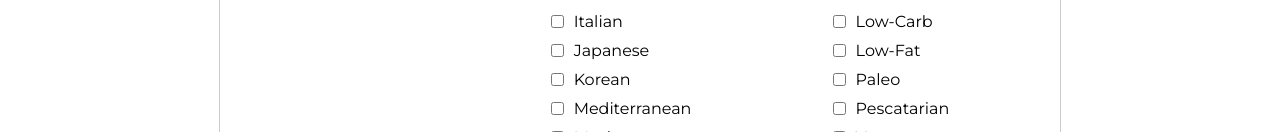
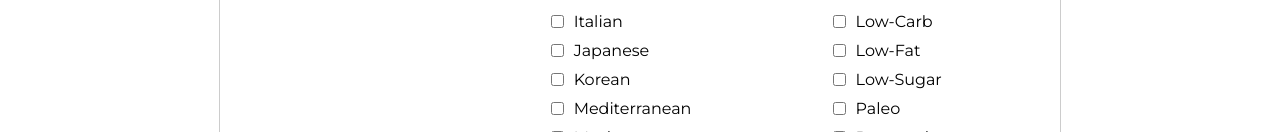
Before and after one commit to kurtmgray/pantry, a Next.js app: page /recipes in a window 1280 px wide. Shown: the part 668-800 px from the top of the page. Built offline with nearby package versions, Linux system fonts and the light colour scheme; no server answers.

Commit message:
form work

```diff
--- a/app/recipes/components/OptionsList.tsx
+++ b/app/recipes/components/OptionsList.tsx
@@ -2,7 +2,7 @@ import { ChangeEvent } from "react";
 import styles from "../Recipes.module.css";
 
 type Props = {
-  title: string;
+  title: CheckboxNames;
   handleCheckboxChange: (event: ChangeEvent<HTMLInputElement>) => void;
   formatTitle: (title: string) => string;
   options: string[];
@@ -25,7 +25,7 @@ export default function OptionsList({
               type="checkbox"
               name={title}
               value={option}
-              checked={promptParams.cuisines.includes(option)}
+              checked={promptParams[title].includes(option)}
               onChange={handleCheckboxChange}
             />
             {option}
--- a/app/recipes/components/RecipeSearch.tsx
+++ b/app/recipes/components/RecipeSearch.tsx
@@ -1,5 +1,5 @@
 "use client";
-import React, { ChangeEvent, FormEvent, useState } from "react";
+import React, { ChangeEvent, FormEvent, useEffect, useState } from "react";
 import { getNewRecipe } from "@/app/services/api/getNewRecipe";
 import { camelCaseToWords } from "@/app/utils/camelCaseToWords";
 import RecipeCard from "@/app/components/RecipeCard";
@@ -45,6 +45,10 @@ export default function RecipeSearch({ options }: Props) {
   const [recipeResponse, setRecipeResponse] = useState<
     CreateCompletionResponse[]
   >([]);
+
+  useEffect(() => {
+    console.log("promptParams", promptParams);
+  }, [promptParams]);
 
   const handleCheckboxChange = (event: ChangeEvent<HTMLInputElement>) => {
     const { value, checked } = event.target;
--- a/config/menuOptions.ts
+++ b/config/menuOptions.ts
@@ -25,6 +25,7 @@ export const menuOptions: MenuOptions = {
     "Paleo",
     "Low-Fat",
     "Low-Carb",
+    "Low-Sugar",
     "Pescatarian",
     "Flexitarian",
     "Halal",
@@ -32,7 +33,7 @@ export const menuOptions: MenuOptions = {
   ],
   maxPrepTimeOptions: [15, 30, 60, 120],
   difficulty: ["Easy", "Medium", "Hard"],
-  category: ["Side", "Appetizer", "Breakfast", "Lunch", "Dinner", "Dessert", "Snack", "Drink", ""]
+  category: ["Side", "Appetizer", "Breakfast", "Lunch", "Dinner", "Dessert", "Snack", "Drink", ""],
 };
 
 export const formatValue = (value: string) => {
```
